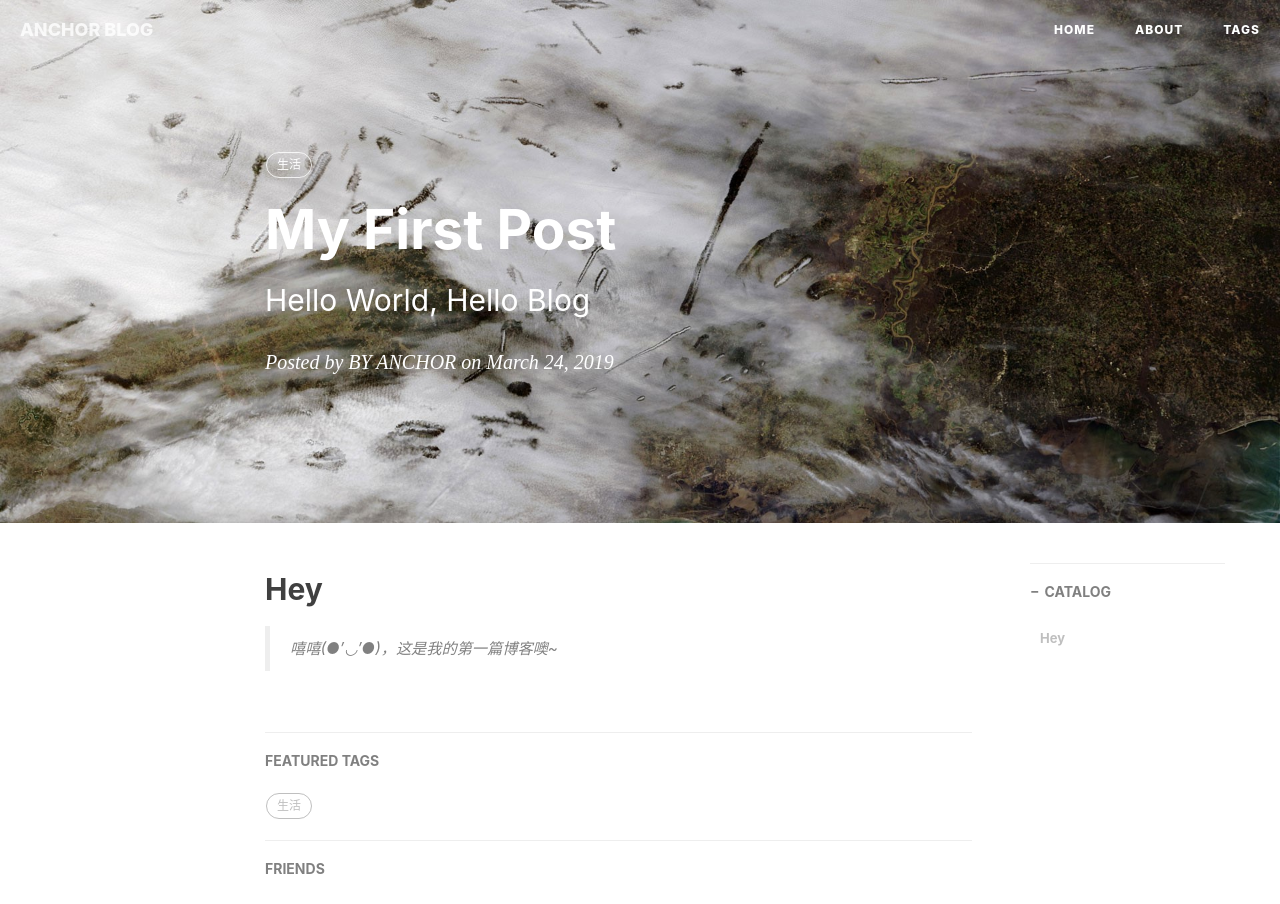
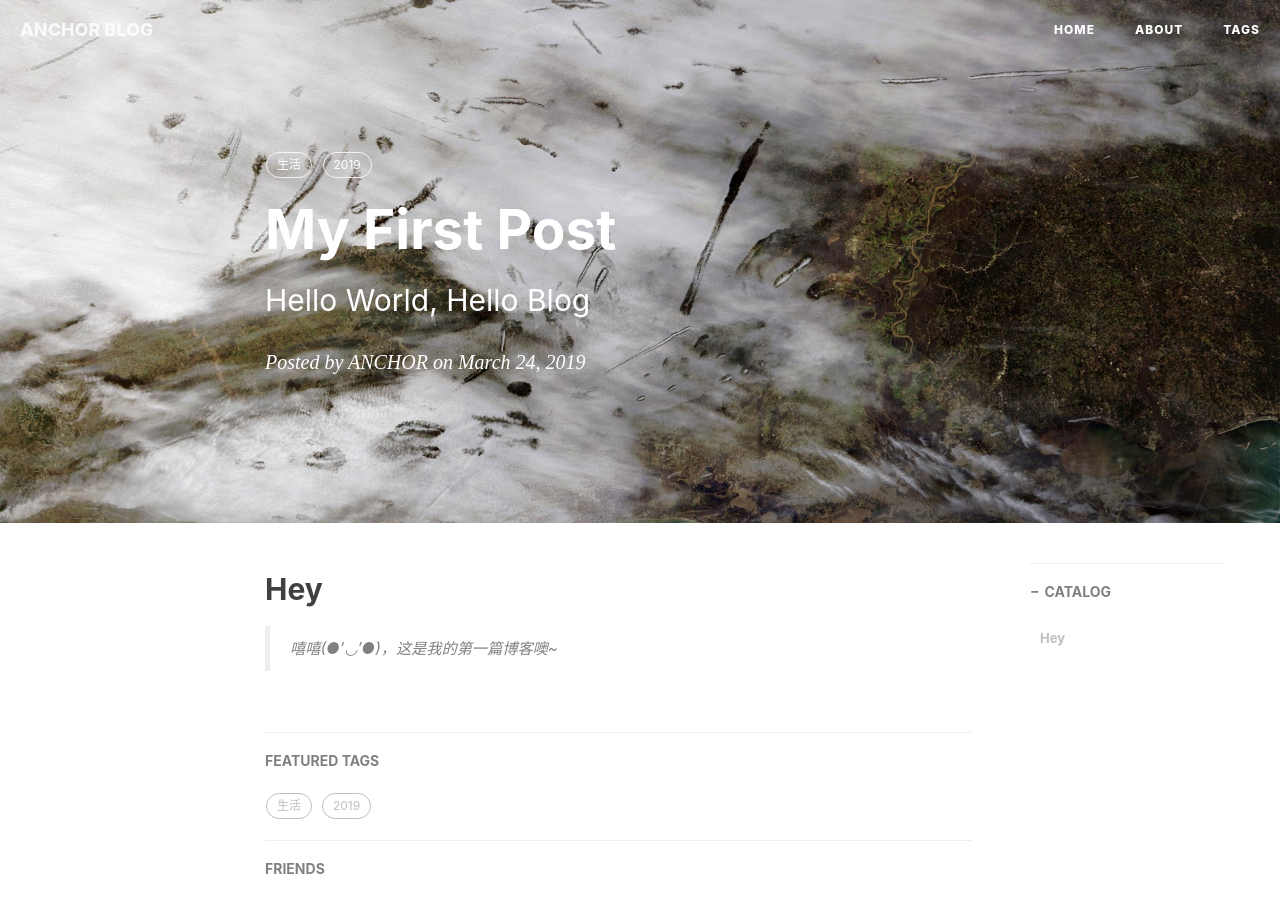
Before and after one commit to anchor2017/anchor2017.github.io, a Jekyll site: the page built from _posts/2019-03-24-Hello-2019.md, in a window 1280 px wide. Shown: the top 904 px of the page. Built offline with Jekyll 4.4.1, drawn with Linux system fonts in a browser that asks for light colours; nearby versions of some CDN libraries; comment, search, counter and statistics services are not loaded.

Commit message:
Update 2019-03-24-Hello-2019.md

```diff
--- a/_posts/2019-03-24-Hello-2019.md
+++ b/_posts/2019-03-24-Hello-2019.md
@@ -3,11 +3,12 @@ layout:     post   				    # 使用的布局（不需要改）
 title:      My First Post 				# 标题
 subtitle:   Hello World, Hello Blog #副标题
 date:       2019-03-24 				# 时间
-author:     BY ANCHOR 						# 作者
+author:     ANCHOR 						# 作者
 header-img: img/BingWallpaper-2019-03-23.jpg 	#这篇文章标题背景图片
 catalog: true 						# 是否归档
 tags:								#标签，可以作为标签统计
     - 生活
+    - 2019
 ---
 
 ## Hey
```
